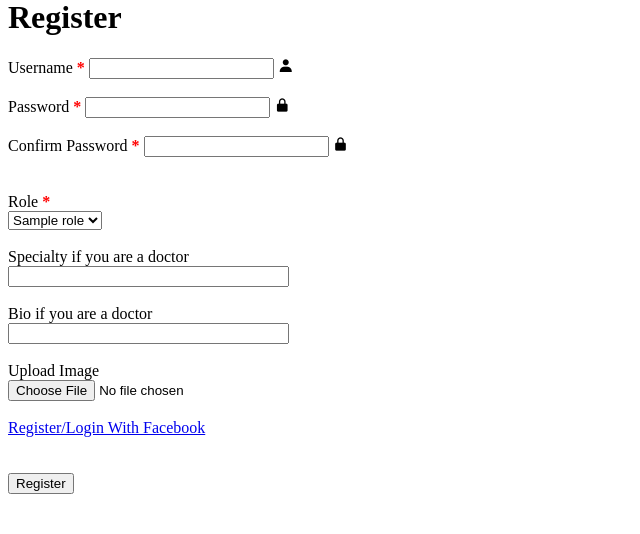
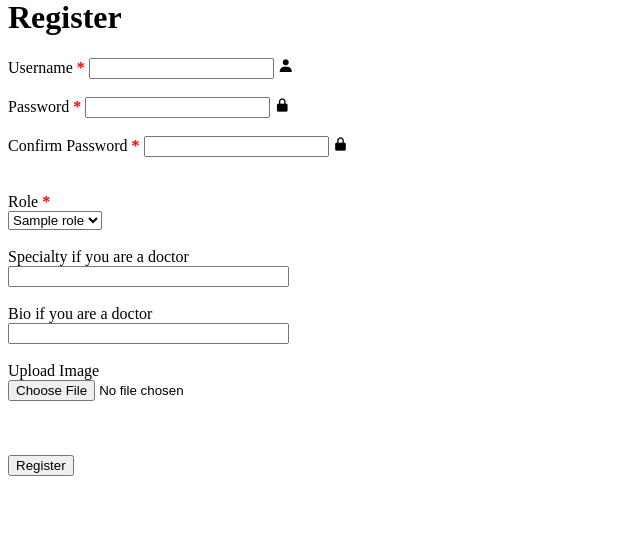
Before and after one commit to Isaiah-woko/MedifyCare, a Flask app: page /auth/register in a window 1280 px wide. Shown: the part 22-556 px from the top of the page, without its empty margins (0-640 px from the left). Run offline with Flask 3, Linux system fonts and the light colour scheme; tables that the repository leaves empty hold one stand-in row (values such as "Sample post"); some libraries are stand-ins or nearby versions.

Commit message:
update facebook problem

```diff
--- a/webapp/templates/auth/register.html
+++ b/webapp/templates/auth/register.html
@@ -72,7 +72,6 @@
                 </div>
                 <div class="input-box">
                     <br>
-                    <a style="align-items: center;" href="{{ url_for('facebook.login') }}">Register/Login With Facebook</a>
                 </div>
                 <br>
                 <br>
```
